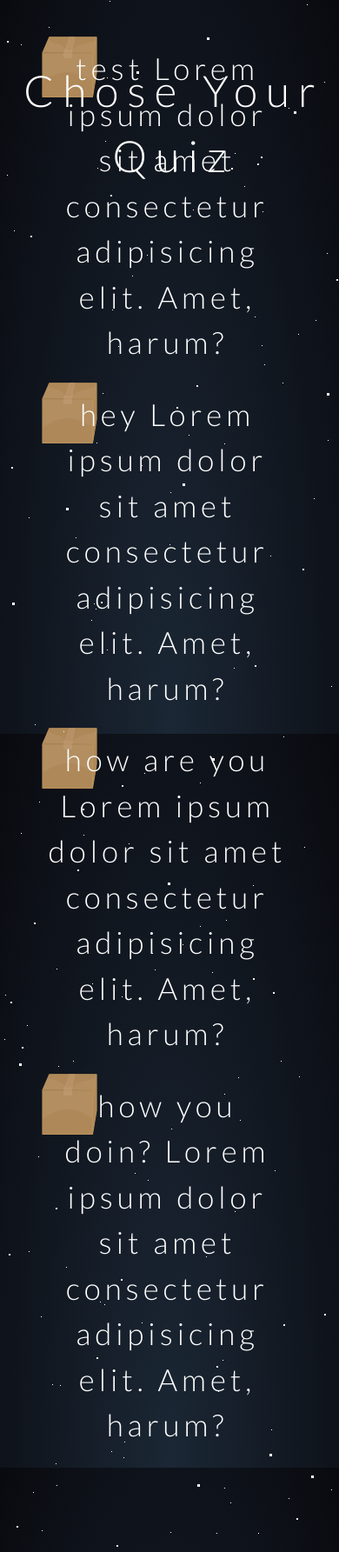
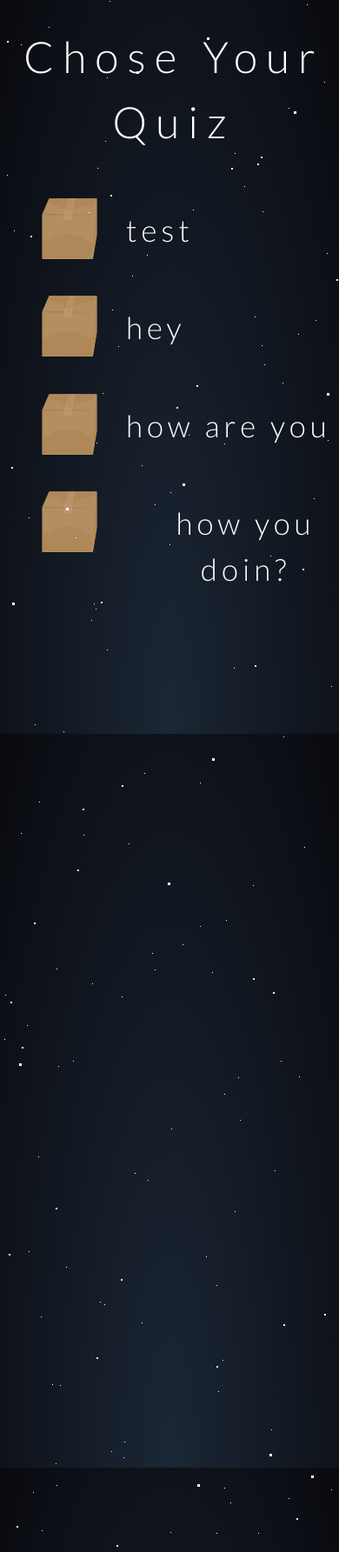
Before and after one commit to mrpandya/Sasta-Buzzfeed, a Django app: page /home in a window 390 px wide; the page is wider, and only the part inside the window is pictured. Shown: the top 1785 px of that part at 87% size. Run offline with Django 3.2, Linux system fonts and the light colour scheme; data comes from the database, SQL or seed files in the repository; both versions use the stored data as it was after the commit; some libraries are stand-ins or nearby versions.

Commit message:
home page ui made responsive and removed certain bugs

```diff
--- a/cards/models.py
+++ b/cards/models.py
@@ -1,4 +1,5 @@
 from django.db import models
+import random
 
 # Create your models here.
 class Title(models.Model):
@@ -7,8 +8,21 @@ class Title(models.Model):
     ans2=models.CharField(max_length=500)
     ans3=models.CharField(max_length=500)
     ans4=models.CharField(max_length=500)
-    def __str__(self):
-        return self.title
+    sol=models.IntegerField(default=0)
+    def final_answer(self,vote):
+        self.sol+=vote
+    def sel_answer(self):
+        self.sol=random.randrange(1,5)
+        if(self.sol==1):
+            return ans1
+        elif self.sol==2:
+            return ans2
+        elif self.sol==3:
+            return ans3
+        else:
+            return ans4
+    # def __str__(self):
+        # return self.title,self.id
 
 
 class Question(models.Model):
--- a/cards/templates/cards/home.html
+++ b/cards/templates/cards/home.html
@@ -16,14 +16,15 @@
   <div id='stars3'></div>
   <img src="{%static 'cards/images/ufo.png'%}" id="ufo1" alt="ufo" style="position: absolute;">
   <div class="container-fluid">
-    <div id="title" style="top:15%">Chose Your Quiz</div>
+    <div id="title" style="margin-top:6%;position: relative;">Chose Your Quiz</div>
   {%if title%}
-  <div class="container" id="list" style="margin-top:10%;">
+  <div class="container" id="list" >
       {%for titles in title%}
-        <div class="container" id="questions" style="margin-top:20px">
+        <div class="container" id="questions" style="margin-top:50px">
           <img src="{%static 'cards/images/box.svg'%}" id="box{{forloop.counter}}" alt="box" style="width :70px; height:70px;z-index: 2;">
-          <div class="container text" id="title" style="font-size:35px;letter-spacing: 5px;position: relative;">
-            <a  id="title{{forloop.counter}}"style="font-size:35px;letter-spacing: 5px;position: relative;text-decoration:none;color: #FFF;text-align: center;font-family:'lato', sans-serif;font-weight: 300;cursor:pointer;">{{titles.title}} Lorem ipsum dolor sit amet consectetur adipisicing elit. Amet, harum?</a>
+          <div class="container text" id="title" style="font-size:35px;letter-spacing: 5px;position: relative;display:flex;
+          flex-wrap: wrap;margin-left:90px">
+            <a  id="title{{forloop.counter}}"style="font-size:35px;letter-spacing: 5px;position: relative;text-decoration:none;color: #FFF;text-align: center;font-family:'lato', sans-serif;font-weight: 300;cursor:pointer;">{{titles.title}}</a>
           </div>
         </div>
       {%endfor%}
--- a/cards/urls.py
+++ b/cards/urls.py
@@ -5,4 +5,5 @@ app_name='buzz'
 urlpatterns=[
     path('',views.IndexView.as_view(),name="index"),
     path('home',views.HomeView.as_view(),name="home"),
+    # path('question<int:question_no>',views.QuestionView.as_view(),name="question"),
 ]
```
Also changed, not shown: cards/static/cards/css/home.css (+22 -6 lines), cards/static/cards/js/home.js (+17 -9 lines), cards/migrations/0002_title_sol.py (added), db.sqlite3.
